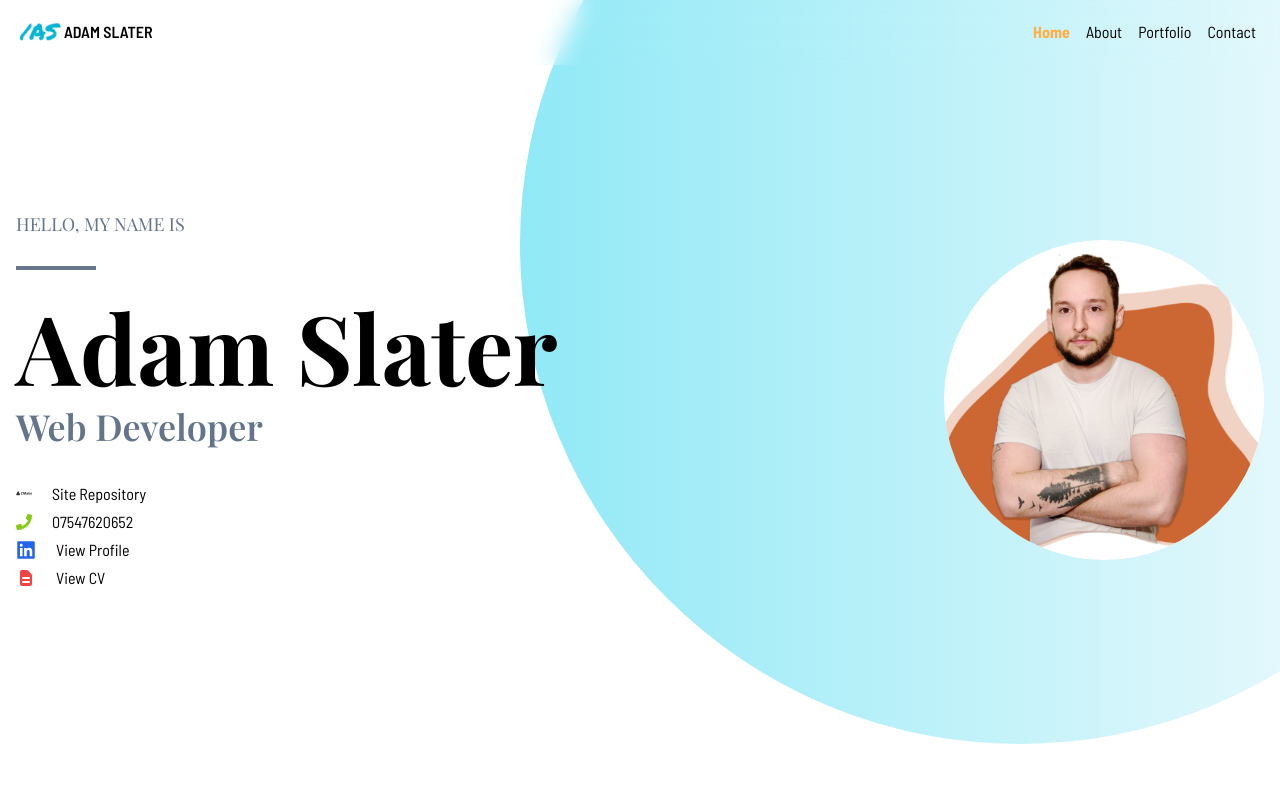
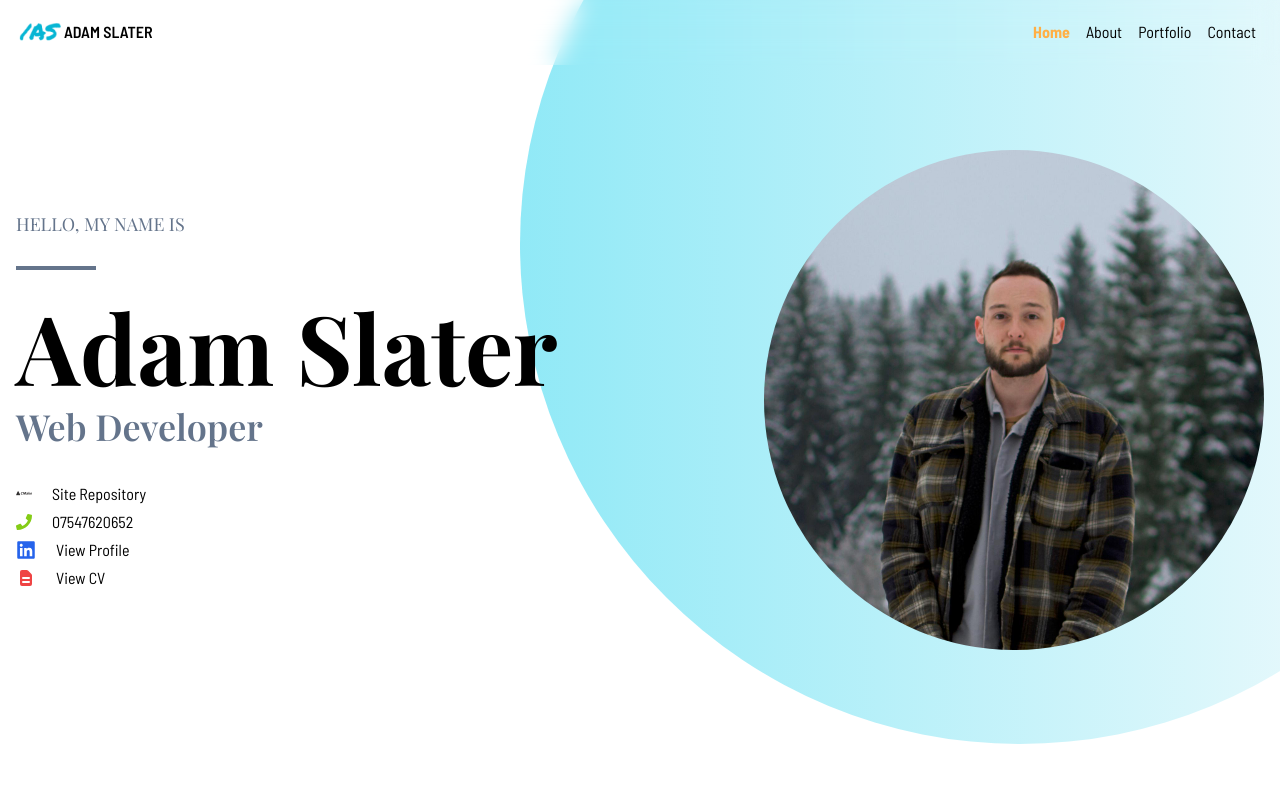
Before and after one commit to slaterwebdev/portfolio, a React (Vite) app: page / in a window 1280 px wide. Shown: the top 800 px of the page. Built offline with nearby package versions, Linux system fonts and the light colour scheme; a web font is replaced by a local one.

Commit message:
simplified width and height styles of image in page template and added in proper home hero image

```diff
--- a/src/components/layout/PageTemplate.tsx
+++ b/src/components/layout/PageTemplate.tsx
@@ -51,11 +51,11 @@ const HeroContent = ({
 );
 
 const HeroImage = ({ image, altText }: { image: string; altText: string }) => (
-  <div className="rounded-full bg-white h-80 w-80 overflow-hidden z-10">
+  <div className="rounded-full bg-white w-80 lg:w-[500px] overflow-hidden z-10">
     <img
       src={image}
       alt={altText}
-      className="object-cover w-full h-full"
+      className="object-cover w-full"
       loading="lazy"
     />
   </div>
--- a/src/pages/Home.tsx
+++ b/src/pages/Home.tsx
@@ -1,6 +1,6 @@
 import { NavLink } from "react-router-dom";
 import parallaxImageUrl from "@/assets/parallax-test.jpg";
-import homeHero from "@/assets/heros/homeHero.png";
+import homeHero from "@/assets/heros/homeHero.jpg";
 import {
   Grid,
   PageTemplate,
```
Also changed, not shown: src/assets/heros/homeHero.jpg (added).
